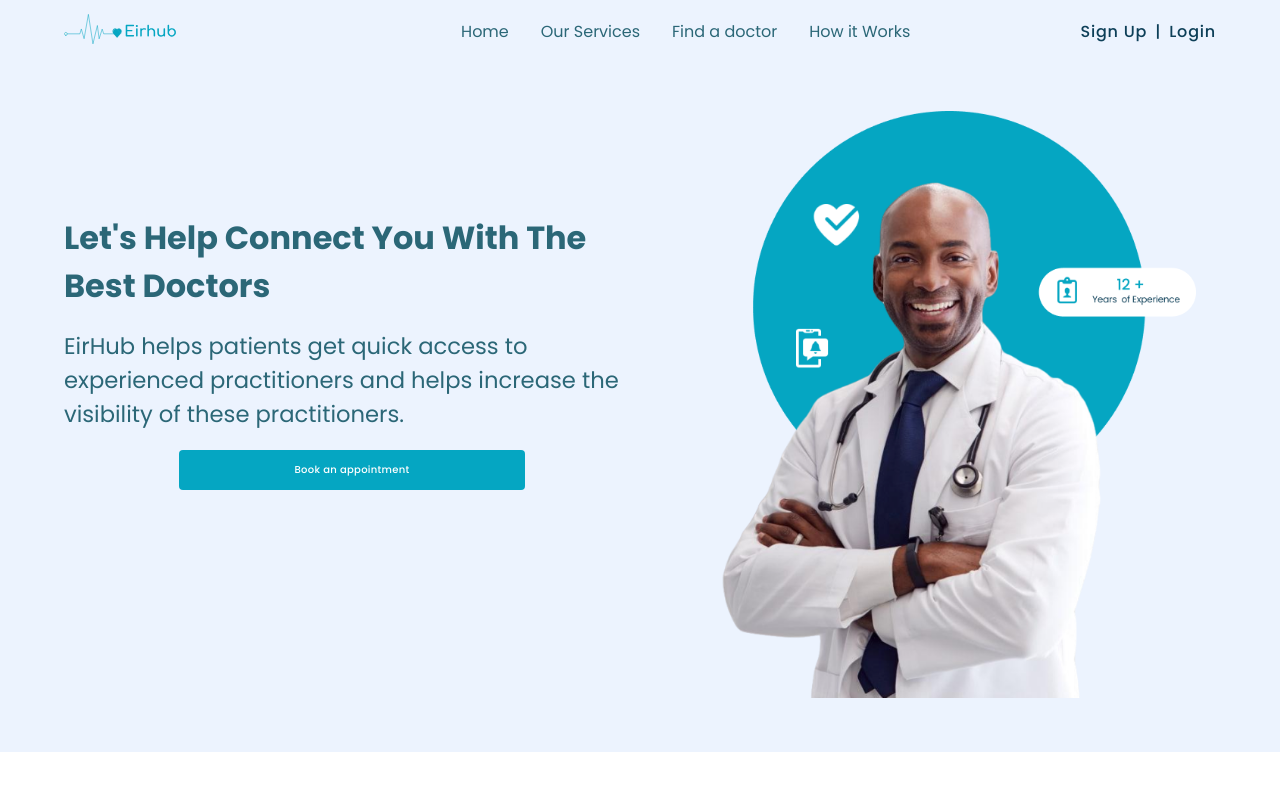
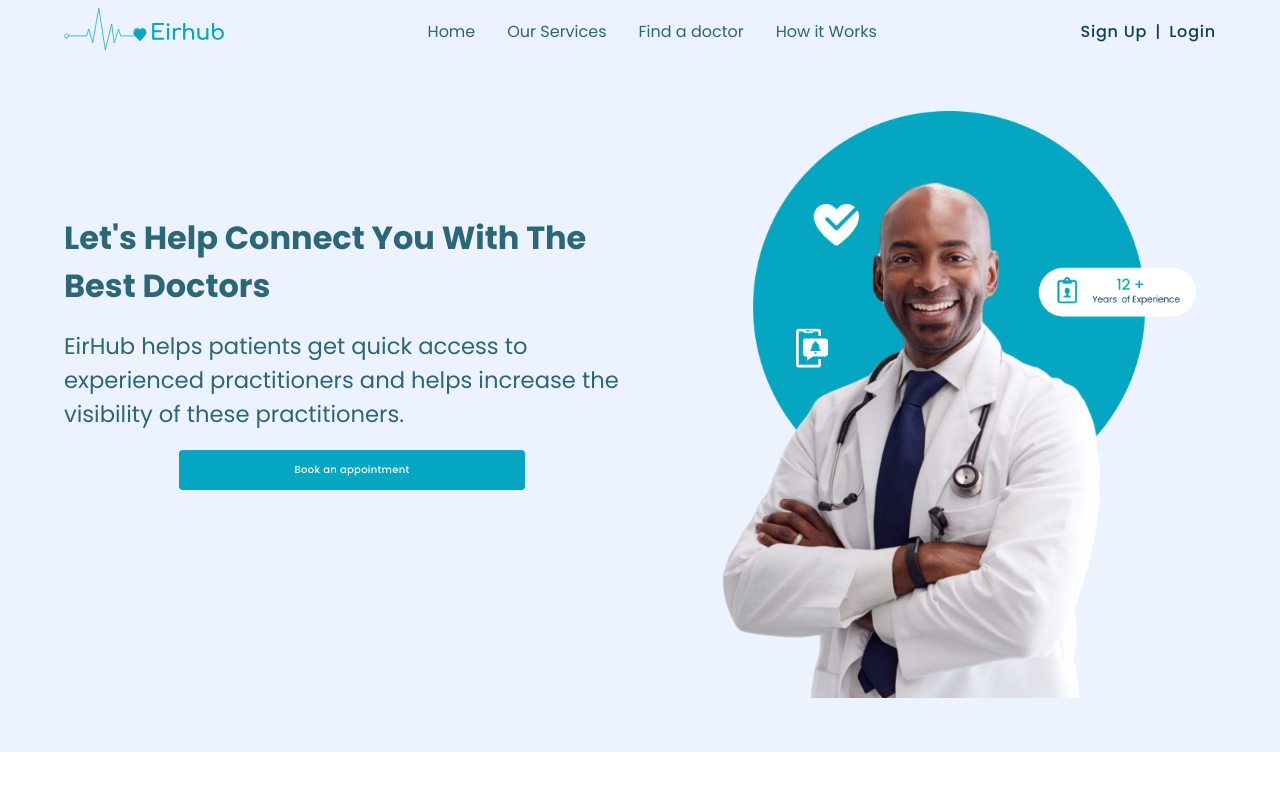
Before and after one commit to Silicon-Valley00/eirhub-frontend, a React (Create React App) app in the folder client/: page / in a window 1280 px wide. Shown: the top 800 px of the page. Built offline with nearby package versions, Linux system fonts and the light colour scheme; the HTML template or start-up script is replaced by a standard one.

Commit message:
add spacing to navlinks

```diff
--- a/client/src/Pages/Landing page/components/navbar.module.css
+++ b/client/src/Pages/Landing page/components/navbar.module.css
@@ -134,8 +134,8 @@
       height: 3rem;
       padding: 0;
       /* padding-bottom: 1.6rem; */
-      padding-left: 7rem;
-      margin-left: 3px;
+      padding-left: 4rem;
+      margin-left: 3rem;
    }
 
    #nav_links {
@@ -143,7 +143,7 @@
       display: flex;
       align-items: center;
       justify-content: center;
-      column-gap: 2rem;
+      column-gap: 1rem;
       margin-bottom: 2rem;
    }
 
@@ -183,6 +183,9 @@
 
 /* ===================================================desktop style============== */
 @media (min-width: 1024px) {
+   #img img {
+      width: 10rem;
+   }
    #nav {
       display: flex;
       align-items: center;
@@ -199,6 +202,12 @@
       justify-content: center;
       /* margin-right: 10%; */
       width: 90%;
+      column-gap: 2rem;
+   }
+
+   .linkContainer {
+      padding-left: 0;
+      margin-left: 0;
    }
 
    .each {
--- a/client/src/Pages/Landing page/components/services.module.css
+++ b/client/src/Pages/Landing page/components/services.module.css
@@ -31,6 +31,7 @@
    align-items: center;
    justify-content: center;
    padding: 10px;
+   padding-bottom: 4rem;
 }
 
 .services_button_input {
```
